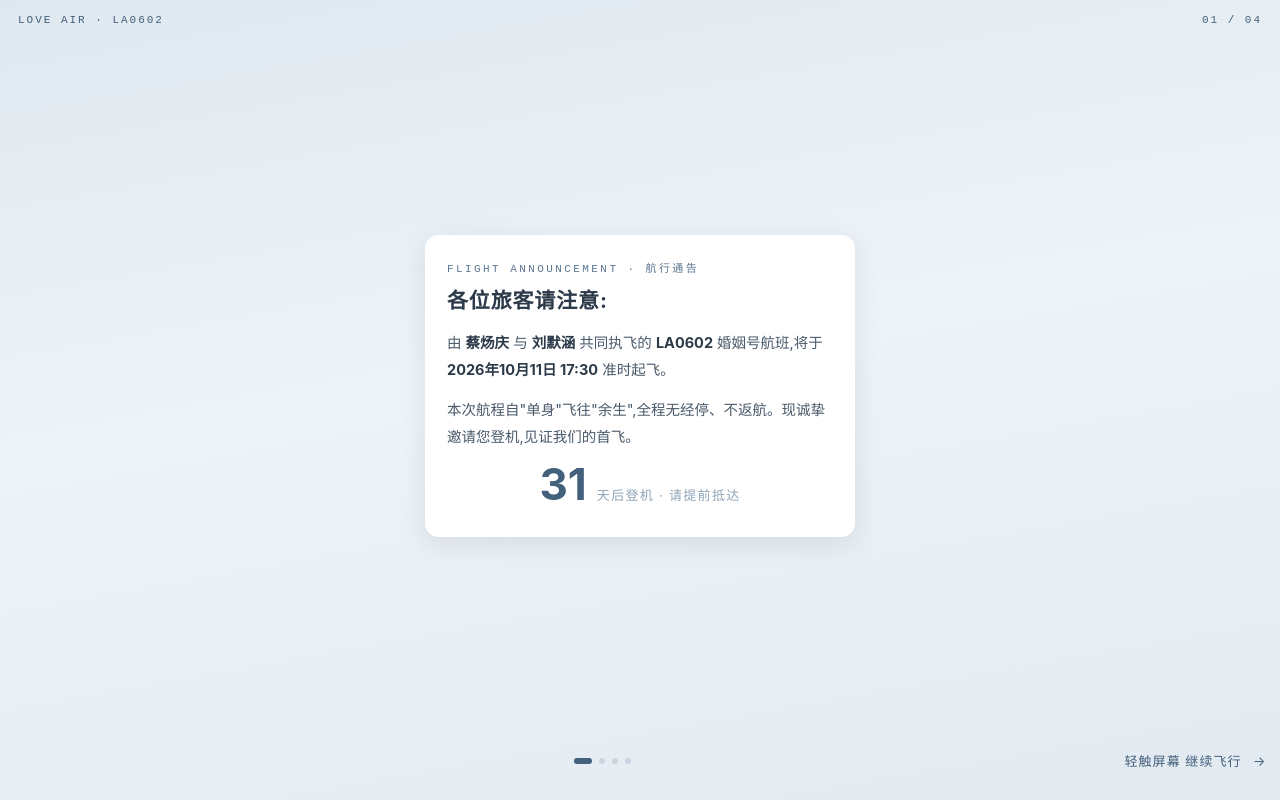
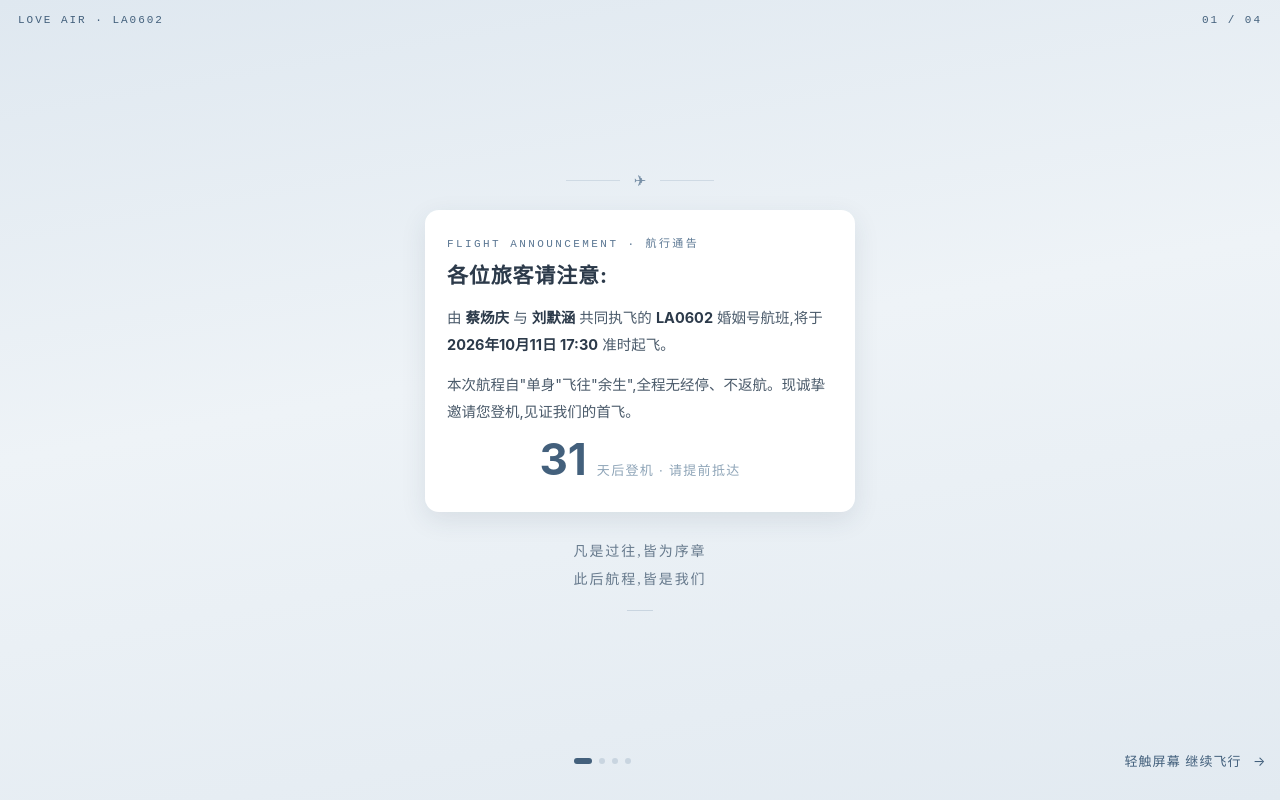
Before and after one commit to yahanli0317/yahanli0317.github.io, a plain HTML site: page index.html in a window 1280 px wide. Both pictures are taken after a click on the element "撕不动?点这里直接登机". Drawn offline with Linux system fonts and the light colour scheme.

Commit message:
Add files via upload

```diff
--- a/index.html
+++ b/index.html
@@ -135,7 +135,7 @@ body{
 .scene{
   position:fixed;inset:0;
   display:flex;flex-direction:column;align-items:center;justify-content:center;
-  padding:56px 18px 84px;
+  padding:70px 18px 88px;
   overflow-y:auto;
   opacity:0;transform:translateX(9vw);
   transition:opacity .55s ease,transform .55s ease;
@@ -149,6 +149,22 @@ body{
   background:var(--paper);border-radius:14px;
   box-shadow:0 8px 26px rgba(44,58,74,.10);
   padding:24px 22px;
+}
+/* 幕顶航徽装饰 */
+.orn{
+  display:flex;align-items:center;justify-content:center;gap:14px;
+  color:var(--blue);font-size:15px;margin-bottom:20px;opacity:.8;
+}
+.orn::before,.orn::after{content:"";width:54px;border-top:1px solid var(--line);}
+/* 幕底情话 */
+.verse{
+  margin-top:26px;text-align:center;
+  font-family:"Noto Serif SC","Songti SC","STSong","SimSun",serif;
+  font-size:14px;color:#66798c;letter-spacing:.14em;line-height:2;
+}
+.verse::after{
+  content:"";display:block;width:26px;margin:16px auto 0;
+  border-top:1px solid var(--line);
 }
 .eyebrow{font-size:11px;color:var(--blue);letter-spacing:.22em;margin-bottom:10px;}
 h2.big{font-size:21px;font-weight:700;letter-spacing:.04em;line-height:1.5;}
@@ -336,6 +352,7 @@ footer{
   <!-- 第1幕:航行通告 -->
   <section class="scene" data-i="0">
     <div class="scene-inner">
+      <div class="orn">✈</div>
       <div class="card notice">
         <div class="eyebrow mono">FLIGHT ANNOUNCEMENT · 航行通告</div>
         <h2 class="big">各位旅客请注意:</h2>
@@ -345,12 +362,14 @@ footer{
           <span class="n" id="countN">--</span><span class="t">天后登机 · 请提前抵达</span>
         </div>
       </div>
+      <div class="verse">凡是过往,皆为序章<br>此后航程,皆是我们</div>
     </div>
   </section>
 
   <!-- 第2幕:航线 -->
   <section class="scene" data-i="1">
     <div class="scene-inner">
+      <div class="orn">✈</div>
       <div class="card">
         <div class="eyebrow mono">FLIGHT ROUTE · 我们的航线</div>
         <div class="airline-map" style="margin-top:14px">
@@ -368,12 +387,14 @@ footer{
           </div>
         </div>
       </div>
+      <div class="verse">从同桌的偶然<br>到余生的必然</div>
     </div>
   </section>
 
   <!-- 第3幕:照片 -->
   <section class="scene" data-i="2">
     <div class="scene-inner">
+      <div class="orn">✈</div>
       <div class="card">
         <div class="eyebrow mono">WINDOW VIEW · 沿途风景</div>
         <div class="photogrid">
@@ -384,12 +405,14 @@ footer{
         </div>
         <div class="photo-cap">轻触照片可查看大图</div>
       </div>
+      <div class="verse">看过云海与晚霞<br>最美仍是回头时的你</div>
     </div>
   </section>
 
   <!-- 第4幕:登机信息 + 值机 -->
   <section class="scene" data-i="3">
     <div class="scene-inner">
+      <div class="orn">✈</div>
       <div class="card tagcard">
         <div class="eyebrow mono">BAGGAGE TAG · 登机信息</div>
         <div class="info-row"><div class="ic">🕠</div><div><b>2026年10月11日(周日)17:30</b><br>婚礼晚宴 · 恕不延误</div></div>
@@ -408,6 +431,7 @@ footer{
         </p>
         <button class="btn solid" id="rsvpBtn" style="width:100%">值机确认 ✈ 这顿饭我吃定了</button>
       </div>
+      <div class="verse">良辰已定,座位已留<br>只待您如约而至</div>
       <footer class="mono">LA0602 · NO REFUNDS · NO RETURNS<br>SEE YOU ON BOARD</footer>
     </div>
   </section>
```
